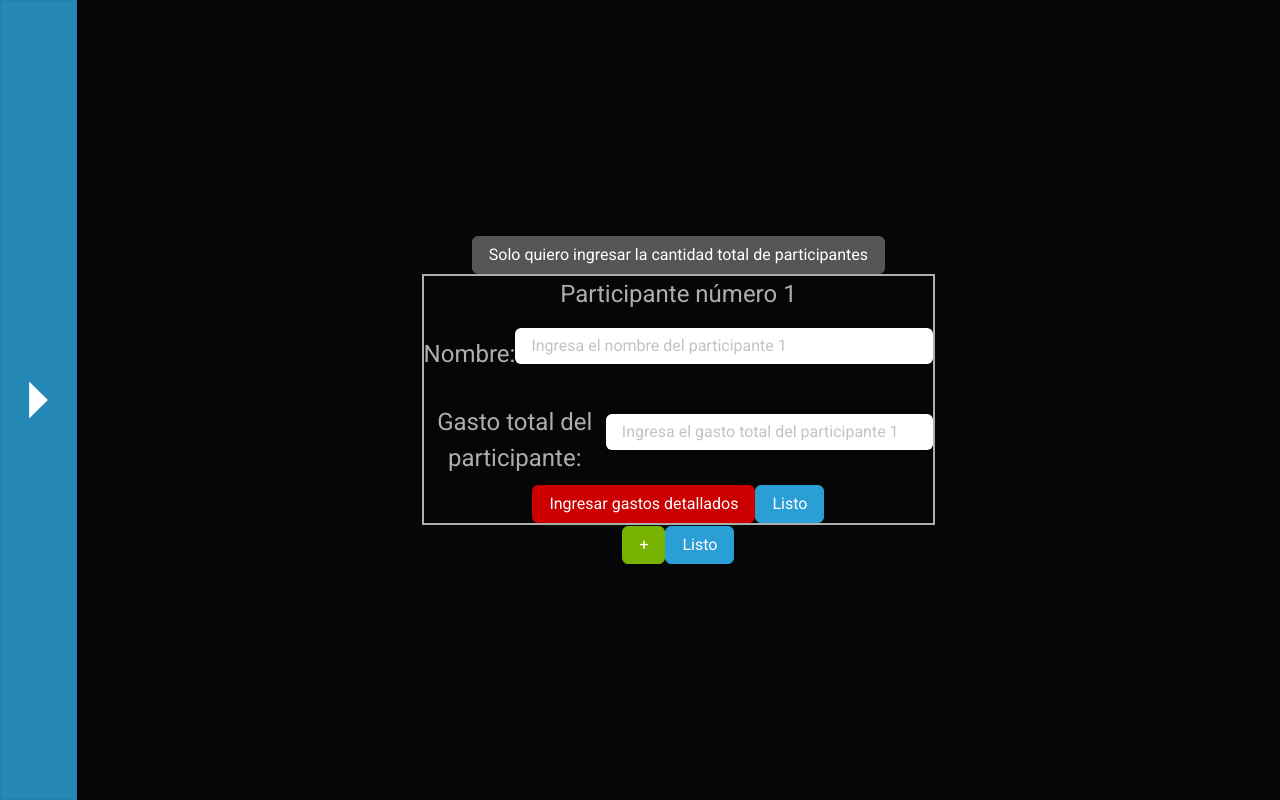
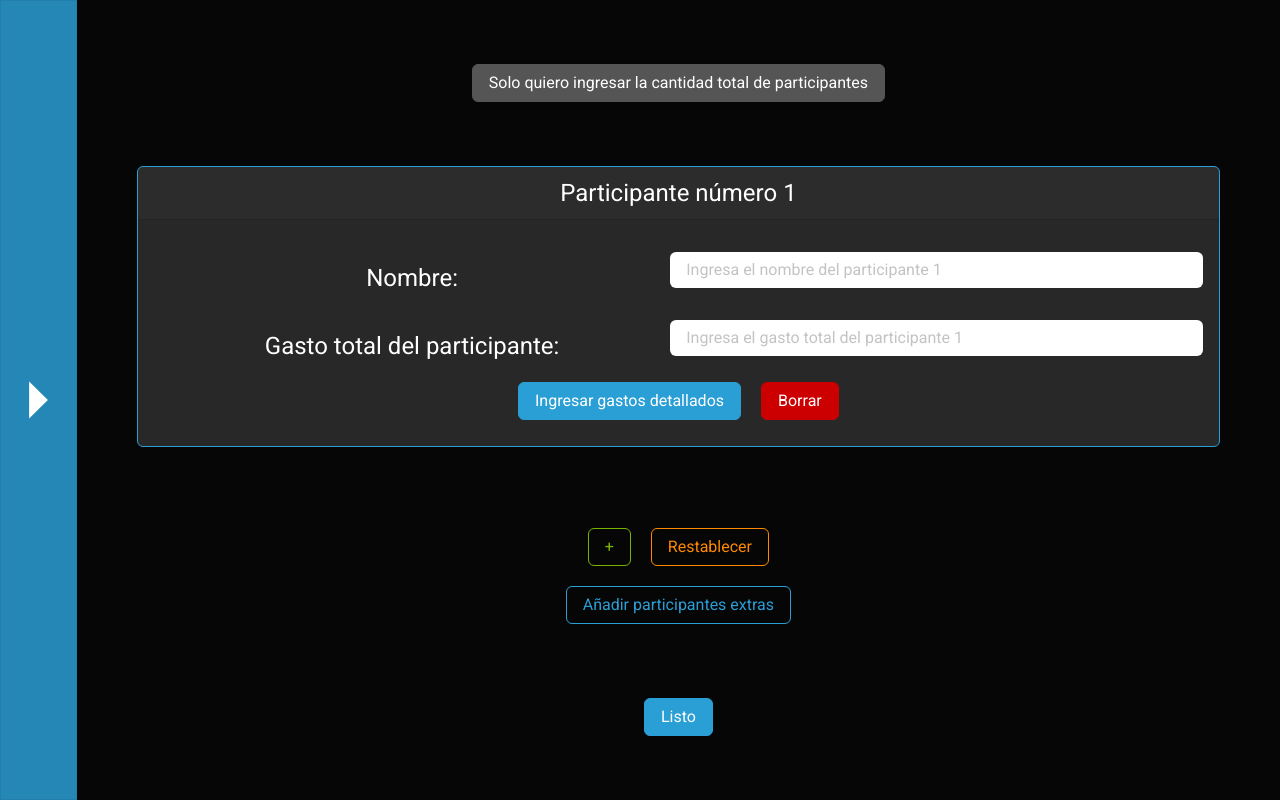
Before and after one commit to PedroCazala/finanzas, a React (Create React App) app: page /dividir-gastos in a window 1280 px wide. Built offline with nearby package versions, Linux system fonts and the light colour scheme.

Commit message:
Se está trabajando en dividir gastos

```diff
--- a/src/App.scss
+++ b/src/App.scss
@@ -15,6 +15,9 @@
     width: 100vw;
     height: 100%;
     padding-left: 6vw;
+    .btn{
+      margin: 10px;
+    }
   }
 }
 @media only screen and (max-width: 600px) {
--- a/src/components/pages/SplitMoney/SplitMoney.scss
+++ b/src/components/pages/SplitMoney/SplitMoney.scss
@@ -1,12 +1,12 @@
 .SplitMoney{
     display: flex;
-    flex-flow: column wrap;
-    justify-content: center;
+    flex-flow: column nowrap;
+    justify-content: space-evenly;
     align-items: center;
     align-content: center;
-    height: 100%;
+    min-height: 100%;
 
     form{
-       width: 90%;
+        width: 90%;
     }
 }
--- a/src/components/pages/SplitMoney/SplitMoney.tsx
+++ b/src/components/pages/SplitMoney/SplitMoney.tsx
@@ -1,28 +1,44 @@
-import { useState } from 'react';
-import AddParticipantsContainer from './components/AddParticipants/AddParticipantsContainer';
-import './SplitMoney.scss'
+import { useState } from "react";
+import AddParticipantsContainer from "./components/AddParticipants/AddParticipantsContainer";
+import JustSplit from "./components/JustSplit/JustSplit";
+import "./SplitMoney.scss";
 
-interface participants{
-    name:string,
-    totalSpentMoney?:number
-    detalleSpentMoney?:detalleSpentMoney[]
+interface participants {
+    name: string;
+    totalSpentMoney?: number;
+    detalleSpentMoney?: detalleSpentMoney[];
 }
-interface detalleSpentMoney{
-    spent:string,
-    price:number
+interface detalleSpentMoney {
+    spent: string;
+    price: number;
 }
 function SplitMoney() {
-    const detalleParticipants = useState<Boolean>()
-    const [participants,setParticipants] = useState<participants[]>()
+    const [detalleParticipants, setDetalleParticipants] = useState<Boolean>(true);
+    const [participants, setParticipants] = useState<participants[]>();
 
-    return <div className='SplitMoney'>
-        <>
-        <button className='btn btn-secondary'>
-            Solo quiero ingresar la cantidad total de participantes
-        </button>
-        <AddParticipantsContainer/>
-        </>
-    </div>;
+    return (
+        <div className="SplitMoney">
+            <>
+                <button
+                    className="btn btn-secondary"
+                    onClick={()=>setDetalleParticipants(!detalleParticipants)}
+                >
+                    {detalleParticipants
+                    ?
+                        'Solo quiero ingresar la cantidad total de participantes'
+                    :
+                        'Quiero detallar lo que gasto cada participante'
+                    }
+                </button>
+                {detalleParticipants
+                    ?
+                        <AddParticipantsContainer />
+                    :
+                        <JustSplit/>
+                }
+            </>
+        </div>
+    );
 }
 
 export default SplitMoney;
--- a/src/components/pages/SplitMoney/components/AddParticipants/AddParticipants.scss
+++ b/src/components/pages/SplitMoney/components/AddParticipants/AddParticipants.scss
@@ -1,9 +1,23 @@
 .AddParticipants{
-    border: solid 2px ;
-    .form-group{
-        display: flex;
-        input{
-            margin: auto;
+    // border: solid 2px ;
+    display: flex;
+    flex-flow: column nowrap;
+    align-items: center;
+    width: 90%;
+    .card-header{
+        width: 100%;
+    }
+    .card-body{
+        width: 100%;
+        .form-group{
+            display: flex;
+            width: 100%;
+            label{
+                width: 100%;
+            }
+            input{
+                margin: auto;
+            }
         }
     }
 }
--- a/src/components/pages/SplitMoney/components/AddParticipants/AddParticipants.tsx
+++ b/src/components/pages/SplitMoney/components/AddParticipants/AddParticipants.tsx
@@ -1,15 +1,17 @@
 import React, { useState } from "react";
 import "./AddParticipants.scss";
-
-function AddParticipants() {
+interface Props{
+    number:number
+}
+function AddParticipants({number}:Props) {
     const [detalleSpents, setDetalleSpents] = useState(false);
     const addParticipants = (e: React.MouseEvent) => {
         e.preventDefault();
     };
-    const number = 1;
     return (
-        <div className="AddParticipants">
-            Participante número {number}
+        <div className="AddParticipants card text-white border-primary mb-3 ">
+            <div className="card-header">Participante número {number}</div>
+            <div className="card-body">
                 <div className="form-group">
                     <label htmlFor="name" className="form-label mt-4">
                         Nombre:
@@ -28,7 +30,7 @@ function AddParticipants() {
                             Gasto total del participante:
                         </label>
                         <input
-                        type="text"
+                            type="number"
                             className="form-control"
                             id="name"
                             aria-describedby="emailHelp"
@@ -39,7 +41,7 @@ function AddParticipants() {
                     "logica para gastos detallados"
                 )}
                 <button
-                className="btn btn-danger"
+                    className="btn btn-primary"
                     onClick={() => setDetalleSpents(!detalleSpents)}
                 >
                     {!detalleSpents
@@ -47,11 +49,12 @@ function AddParticipants() {
                         : "Ingresar gasto total"}
                 </button>
                 <button
-                className="btn btn-primary"
-                onClick={(e) => addParticipants(e)}
+                    className="btn btn-danger"
+                    // onClick={}
                 >
-                Listo
+                    Borrar
                 </button>
+            </div>
         </div>
     );
 }
--- a/src/components/pages/SplitMoney/components/AddParticipants/AddParticipantsContainer.tsx
+++ b/src/components/pages/SplitMoney/components/AddParticipants/AddParticipantsContainer.tsx
@@ -1,26 +1,48 @@
-import React from "react";
+import React, { useEffect, useState } from "react";
 import AddParticipants from "./AddParticipants";
 
 function AddParticipantsContainer() {
-    const addParticipants = (e: React.MouseEvent) => {
-        e.preventDefault();
+    const [quantityParticipants, setQuantityParticipants] = useState(1);
+    const addParticipants = () => {
+        setQuantityParticipants(quantityParticipants + 1);
     };
+
     return (
-        <div>
-            <AddParticipants />
-            <button
-                className="btn btn-success"
-                // onClick={(e) => addParticipants(e)}
-            >
-                +
-            </button>
+        <>
+            {[...Array(quantityParticipants)].map((_, i) => (
+                <AddParticipants number={quantityParticipants} key={i} />
+            ))}
+            <div>
+                <div>
+                    <button
+                        className="btn btn-outline-success"
+                        onClick={() => addParticipants()}
+                    >
+                        +
+                    </button>
+                    <button
+                        type="button"
+                        className="btn btn-outline-warning"
+                        onClick={() => setQuantityParticipants(1)}
+                    >
+                        Restablecer
+                    </button>
+                </div>
+
+                <button
+                    className="btn btn-outline-primary"
+                    // onClick={() => addParticipants()}
+                >
+                    Añadir participantes extras
+                </button>
+            </div>
             <button
                 className="btn btn-primary"
-                onClick={(e) => addParticipants(e)}
+                // onClick={(e) => addParticipants(e)}
             >
                 Listo
             </button>
-        </div>
+        </>
     );
 }
 
--- /dev/null
+++ b/src/components/pages/SplitMoney/components/JustSplit/JustSplit.tsx
@@ -0,0 +1,65 @@
+import React, { useState } from "react";
+
+function JustSplit() {
+    const [totalExpenses, setTotalExpenses] = useState(0);
+    const [totalParticipants, setTotalParticipants] = useState(0);
+    const [individualExpense, setIndividualExpense] = useState(0);
+
+    const result = (e:React.FormEvent<HTMLButtonElement>) => {
+        e.preventDefault()
+        // const form = new FormData(e.target)
+        // console.log(form);
+
+        if (totalExpenses && totalParticipants) {
+            setIndividualExpense(totalExpenses / totalParticipants);
+        }
+    };
+    return (
+        <div>
+            <form>
+                <div className="form-group">
+                    <label htmlFor="totalParticipants" className="form-label mt-4">
+                        Total de participantes:{" "}
+                    </label>
+                    <input
+                        type="number"
+                        id="totalParticipants"
+                        className="form-control"
+                        onChange={(e) => {
+                            setTotalParticipants(parseInt(e.target.value));
+                        }}
+                    />
+                </div>
+                <div className="form-group">
+                    <label htmlFor="totalExpenses" className="form-label mt-4">
+                        Total gastado:{" "}
+                    </label>
+                    <input
+                        type="number"
+                        id="totalExpenses"
+                        className="form-control"
+                        onChange={(e) => {
+                            setTotalExpenses(parseFloat(e.target.value));
+                        }}
+                    />
+                </div>
+                <button className="btn btn-primary" onClick={(e) => result(e)}>
+                    Calcular
+                </button>
+
+            </form>
+            {individualExpense ? (
+                <div>
+                    Si el total gastado es <b>${totalExpenses}</b> y son
+                    <b>{totalParticipants}</b> participantes, cada
+                    uno debería pagar
+                    <b className="text-primary">${individualExpense}</b>
+                </div>
+            ) : (
+                ""
+            )}
+        </div>
+    );
+}
+
+export default JustSplit;
```
Lines whose indentation alone changed are shown as unchanged.
